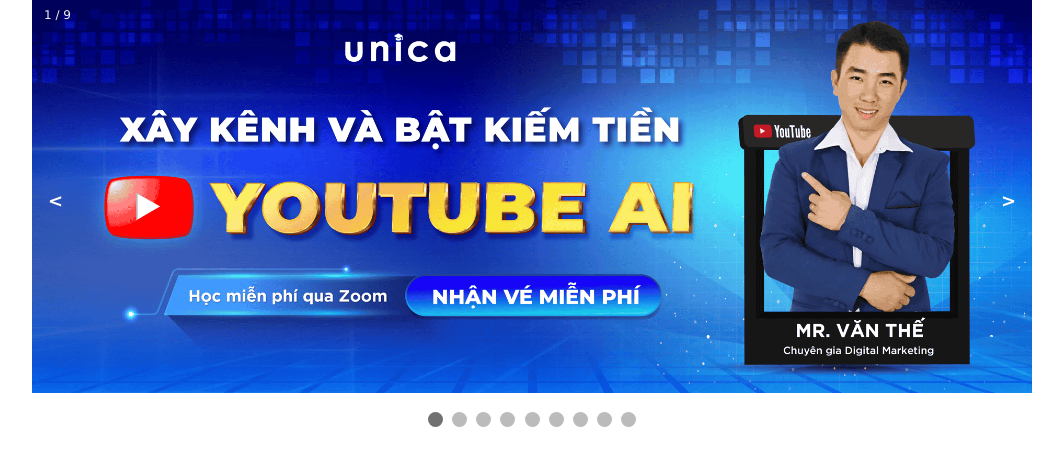
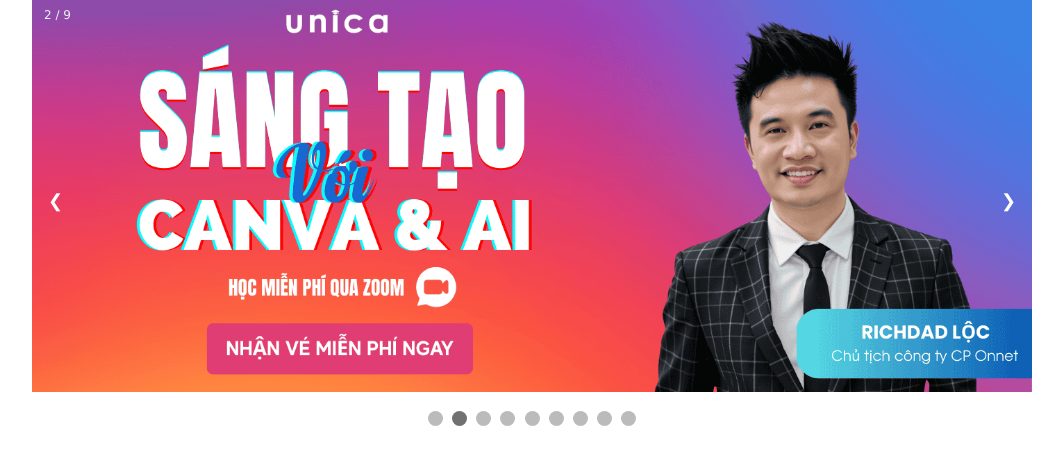
Before and after one commit to tuyen30992/html, a plain HTML site: page index.html in a window 1280 px wide. Shown: the whole page, without its empty margins (108-1171 px from the left). Drawn offline with Linux system fonts and the light colour scheme.

Commit message:
Update index.html

```diff
--- a/index.html
+++ b/index.html
@@ -2,86 +2,98 @@
 <html>
 <head>
 <meta name="viewport" content="width=device-width, initial-scale=1">
+<title>Slideshow Tự Động</title>
 <style>
-* {box-sizing: border-box}
-body {font-family: Verdana, sans-serif; margin:0}
-.mySlides {display: none}
+/* Reset box-sizing cho tất cả các phần tử */
+* {box-sizing: border-box;}
+
+/* Thiết lập font chữ và loại bỏ margin mặc định cho body */
+body {
+  font-family: Verdana, sans-serif;
+  margin: 0;
+}
+
+/* Ẩn các slide mặc định */
+.mySlides {display: none;}
+
+/* Căn chỉnh ảnh theo chiều dọc */
 img {vertical-align: middle;}
 
 /* Slideshow container */
 .slideshow-container {
-  max-width: 1000px;
-  position: relative;
-  margin: auto;
+  max-width: 1000px; /* Chiều rộng tối đa của slideshow */
+  position: relative; /* Đặt vị trí tương đối để định vị các nút điều hướng */
+  margin: auto; /* Căn giữa slideshow */
 }
 
-/* Next & previous buttons */
+/* Nút điều hướng (trước & sau) */
 .prev, .next {
-  cursor: pointer;
-  position: absolute;
-  top: 50%;
-  width: auto;
-  padding: 16px;
-  margin-top: -22px;
-  color: white;
-  font-weight: bold;
-  font-size: 18px;
-  transition: 0.6s ease;
-  border-radius: 0 3px 3px 0;
-  user-select: none;
+  cursor: pointer; /* Thay đổi con trỏ thành biểu tượng bàn tay khi di chuột */
+  position: absolute; /* Đặt vị trí tuyệt đối trong container */
+  top: 50%; /* Căn giữa theo chiều dọc */
+  width: auto; /* Chiều rộng tự động */
+  padding: 16px; /* Khoảng đệm */
+  margin-top: -22px; /* Điều chỉnh vị trí để căn giữa chính xác */
+  color: white; /* Màu chữ */
+  font-weight: bold; /* Chữ in đậm */
+  font-size: 18px; /* Cỡ chữ */
+  transition: 0.6s ease; /* Hiệu ứng chuyển động mượt mà khi hover */
+  border-radius: 0 3px 3px 0; /* Bo tròn góc */
+  user-select: none; /* Ngăn chặn người dùng chọn văn bản */
 }
 
-/* Position the "next button" to the right */
+/* Đặt nút "next" sang bên phải */
 .next {
   right: 0;
   border-radius: 3px 0 0 3px;
 }
 
-/* On hover, add a black background color with a little bit see-through */
+/* Thay đổi màu nền khi di chuột qua nút điều hướng */
 .prev:hover, .next:hover {
-  background-color: rgba(0,0,0,0.8);
+  background-color: rgba(0,0,0,0.8); /* Màu đen trong suốt */
 }
 
-/* Caption text */
+/* Văn bản chú thích (caption) */
 .text {
-  color: #f2f2f2;
-  font-size: 15px;
-  padding: 8px 12px;
-  position: absolute;
-  bottom: 8px;
-  width: 100%;
-  text-align: center;
+  color: #f2f2f2; /* Màu chữ */
+  font-size: 15px; /* Cỡ chữ */
+  padding: 8px 12px; /* Khoảng đệm */
+  position: absolute; /* Đặt vị trí tuyệt đối */
+  bottom: 8px; /* Cách đáy 8px */
+  width: 100%; /* Chiếm toàn bộ chiều rộng */
+  text-align: center; /* Căn giữa văn bản */
 }
 
-/* Number text (1/3 etc) */
+/* Số thứ tự slide (1/3, v.v.) */
 .numbertext {
-  color: #f2f2f2;
-  font-size: 12px;
-  padding: 8px 12px;
-  position: absolute;
-  top: 0;
+  color: #f2f2f2; /* Màu chữ */
+  font-size: 12px; /* Cỡ chữ */
+  padding: 8px 12px; /* Khoảng đệm */
+  position: absolute; /* Đặt vị trí tuyệt đối */
+  top: 0; /* Cách đỉnh 0px */
 }
 
-/* The dots/bullets/indicators */
+/* Các chấm/chỉ báo */
 .dot {
-  cursor: pointer;
-  height: 15px;
-  width: 15px;
-  margin: 0 2px;
-  background-color: #bbb;
-  border-radius: 50%;
-  display: inline-block;
-  transition: background-color 0.6s ease;
+  cursor: pointer; /* Thay đổi con trỏ thành biểu tượng bàn tay */
+  height: 15px; /* Chiều cao */
+  width: 15px; /* Chiều rộng */
+  margin: 0 2px; /* Khoảng cách giữa các chấm */
+  background-color: #bbb; /* Màu nền mặc định */
+  border-radius: 50%; /* Tạo hình tròn */
+  display: inline-block; /* Hiển thị trên cùng một dòng */
+  transition: background-color 0.6s ease; /* Hiệu ứng chuyển màu nền mượt mà */
 }
 
+/* Màu của chấm khi slide đang hoạt động hoặc khi di chuột qua */
 .active, .dot:hover {
   background-color: #717171;
 }
 
-/* Fading animation */
+/* Hiệu ứng mờ dần */
 .fade {
   animation-name: fade;
-  animation-duration: 1.5s;
+  animation-duration: 1.5s; /* Thời lượng hiệu ứng */
 }
 
 @keyframes fade {
@@ -89,9 +101,9 @@
   to {opacity: 1}
 }
 
-/* On smaller screens, decrease text size */
+/* Điều chỉnh kích thước văn bản trên màn hình nhỏ hơn */
 @media only screen and (max-width: 300px) {
-  .prev, .next,.text {font-size: 11px}
+  .prev, .next, .text {font-size: 11px}
 }
 </style>
 </head>
@@ -101,27 +113,27 @@
 
   <div class="mySlides fade">
     <div class="numbertext">1 / 9</div>
-  <a href="https://youtube.unica.vn/vt?ref=102550&src=googlesite" target="_blank"><img src="img/banner/banner-07.png" style="width:100%"></a>
+    <a href="https://event.unica.vn/tienganh?ref=102550&src=googlesite" target="_blank"><img src="img/banner/banner-01.png" style="width:100%"></a>
     </div>
 
   <div class="mySlides fade">
     <div class="numbertext">2 / 9</div>
-  <a href="https://videotrieuview.unica.vn/zoom?ref=102550&src=googlesite" target="_blank"><img src="img/banner/banner-08.png" style="width:100%"></a>
+    <a href="https://zoomcanva.unica.vn/?ref=102550&src=googlesite" target="_blank"><img src="img/banner/banner-02.png" style="width:100%"></a>
     </div>
 
   <div class="mySlides fade">
     <div class="numbertext">3 / 9</div>
-  <a href="https://facebook.unica.vn/reels?ref=102550&src=googlesite" target="_blank"><img src="img/banner/banner-05.png" style="width:100%"></a>
+    <a href="https://ai.unica.vn/?ref=102550&src=googlesite" target="_blank"><img src="img/banner/banner-03.png" style="width:100%"></a>
     </div>
 
   <div class="mySlides fade">
     <div class="numbertext">4 / 9</div>
-  <a href="https://zoomcanva.unica.vn/?ref=102550&src=googlesite" target="_blank"><img src="img/banner/banner-02.png" style="width:100%"></a>
+    <a href="https://event.unica.vn/tienganh?ref=102550&src=googlesite" target="_blank"><img src="img/banner/banner-04.png" style="width:100%"></a>
   </div>
 
   <div class="mySlides fade">
     <div class="numbertext">5 / 9</div>
-  <a href="https://ai.unica.vn/?ref=102550&src=googlesite" target="_blank"><img src="img/banner/banner-03.png" style="width:100%"></a>
+    <a href="https://facebook.unica.vn/reels?ref=102550&src=googlesite" target="_blank"><img src="img/banner/banner-05.png" style="width:100%"></a>
   </div>
 
   <div class="mySlides fade">
@@ -131,12 +143,12 @@
 
   <div class="mySlides fade">
     <div class="numbertext">7 / 9</div>
-  <a href="https://ai-inhouse.unica.vn/?ref=102550&src=googlesite" target="_blank"><img src="img/banner/banner-01.png" style="width:100%"></a>
+    <a href="https://youtube.unica.vn/vt?ref=102550&src=googlesite" target="_blank"><img src="img/banner/banner-07.png" style="width:100%"></a>
   </div>
 
   <div class="mySlides fade">
     <div class="numbertext">8 / 9</div>
-  <a href="https://event.unica.vn/tienganh?ref=102550&src=googlesite" target="_blank"><img src="img/banner/banner-04.png" style="width:100%"></a>
+    <a href="https://videotrieuview.unica.vn/zoom?ref=102550&src=googlesite" target="_blank"><img src="img/banner/banner-08.png" style="width:100%"></a>
   </div>
 
   <div class="mySlides fade">
@@ -144,8 +156,8 @@
     <a href="https://aiteacher.unica.vn/?ref=102550&src=googlesite" target="_blank"><img src="img/banner/banner-09.png" style="width:100%"></a>
   </div>
 
-<a class="prev" onclick="plusSlides(-1)"><</a>
-<a class="next" onclick="plusSlides(1)">></a>
+  <a class="prev" onclick="plusSlides(-1)">&#10094;</a>
+  <a class="next" onclick="plusSlides(1)">&#10095;</a>
 
 </div>
 <br>
@@ -160,35 +172,71 @@
   <span class="dot" onclick="currentSlide(7)"></span>
   <span class="dot" onclick="currentSlide(8)"></span>
   <span class="dot" onclick="currentSlide(9)"></span>
-
 </div>
 
 <script>
-let slideIndex = 1;
-showSlides(slideIndex);
+let slideIndex = 0; // Bắt đầu từ slide 0 để dễ dàng xử lý với mảng
+showSlidesAuto(); // Gọi hàm hiển thị slide tự động khi tải trang
 
 function plusSlides(n) {
   showSlides(slideIndex += n);
 }
 
 function currentSlide(n) {
-  showSlides(slideIndex = n);
+  showSlides(slideIndex = n - 1); // Trừ 1 vì slideIndex bắt đầu từ 0
 }
 
 function showSlides(n) {
   let i;
   let slides = document.getElementsByClassName("mySlides");
   let dots = document.getElementsByClassName("dot");
-  if (n > slides.length) {slideIndex = 1}
-  if (n < 1) {slideIndex = slides.length}
+
+  // Xử lý khi n vượt quá giới hạn
+  if (n >= slides.length) {slideIndex = 0}
+  if (n < 0) {slideIndex = slides.length - 1}
+
+  // Ẩn tất cả các slide
   for (i = 0; i < slides.length; i++) {
     slides[i].style.display = "none";
   }
+
+  // Loại bỏ lớp "active" khỏi tất cả các chấm
   for (i = 0; i < dots.length; i++) {
     dots[i].className = dots[i].className.replace(" active", "");
   }
+
+  // Hiển thị slide hiện tại và thêm lớp "active" cho chấm tương ứng
+  slides[slideIndex].style.display = "block";
+  dots[slideIndex].className += " active";
+}
+
+function showSlidesAuto() {
+  let i;
+  let slides = document.getElementsByClassName("mySlides");
+  let dots = document.getElementsByClassName("dot");
+
+  // Ẩn tất cả các slide
+  for (i = 0; i < slides.length; i++) {
+    slides[i].style.display = "none";
+  }
+
+  // Tăng slideIndex lên 1
+  slideIndex++;
+
+  // Nếu slideIndex vượt quá số lượng slide, quay lại slide đầu tiên
+  if (slideIndex > slides.length) {slideIndex = 1}
+
+  // Loại bỏ lớp "active" khỏi tất cả các chấm
+  for (i = 0; i < dots.length; i++) {
+    dots[i].className = dots[i].className.replace(" active", "");
+  }
+
+  // Hiển thị slide hiện tại và thêm lớp "active" cho chấm tương ứng
   slides[slideIndex-1].style.display = "block";
   dots[slideIndex-1].className += " active";
+
+  // Tự động chuyển slide sau mỗi 3 giây (3000ms)
+  setTimeout(showSlidesAuto, 3000);
 }
 </script>
 
```
Lines whose indentation alone changed are shown as unchanged.
